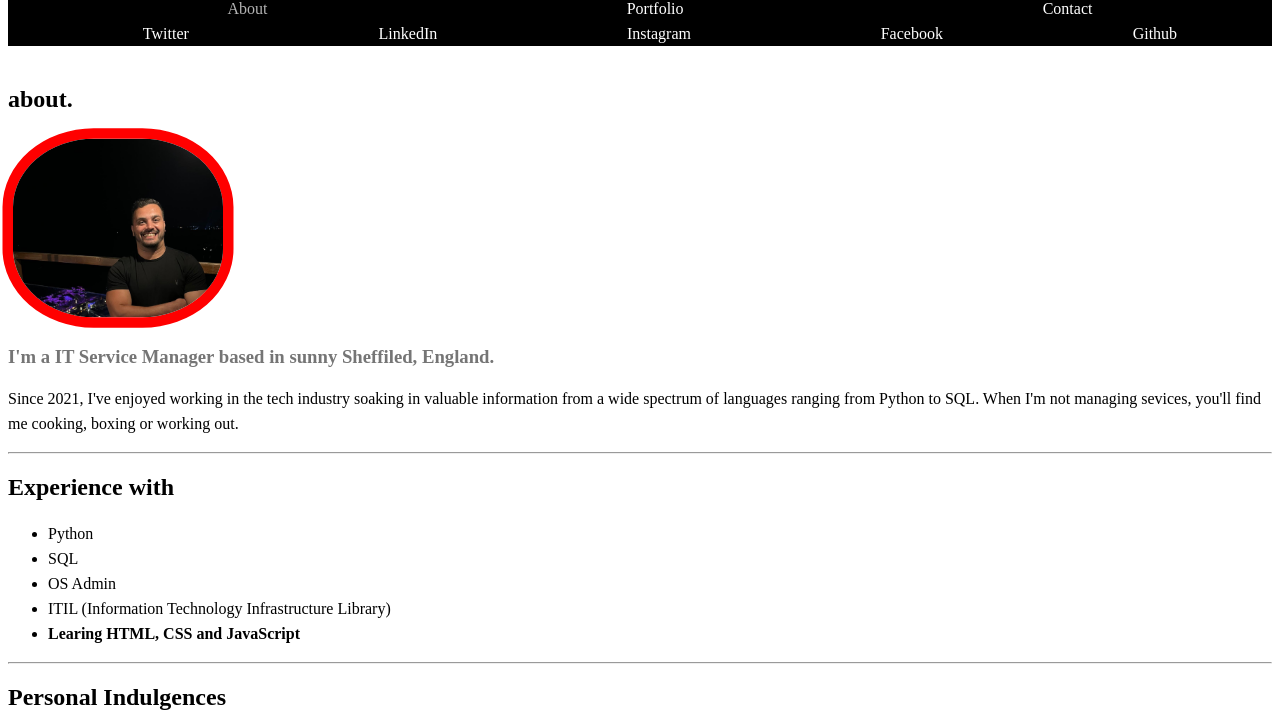
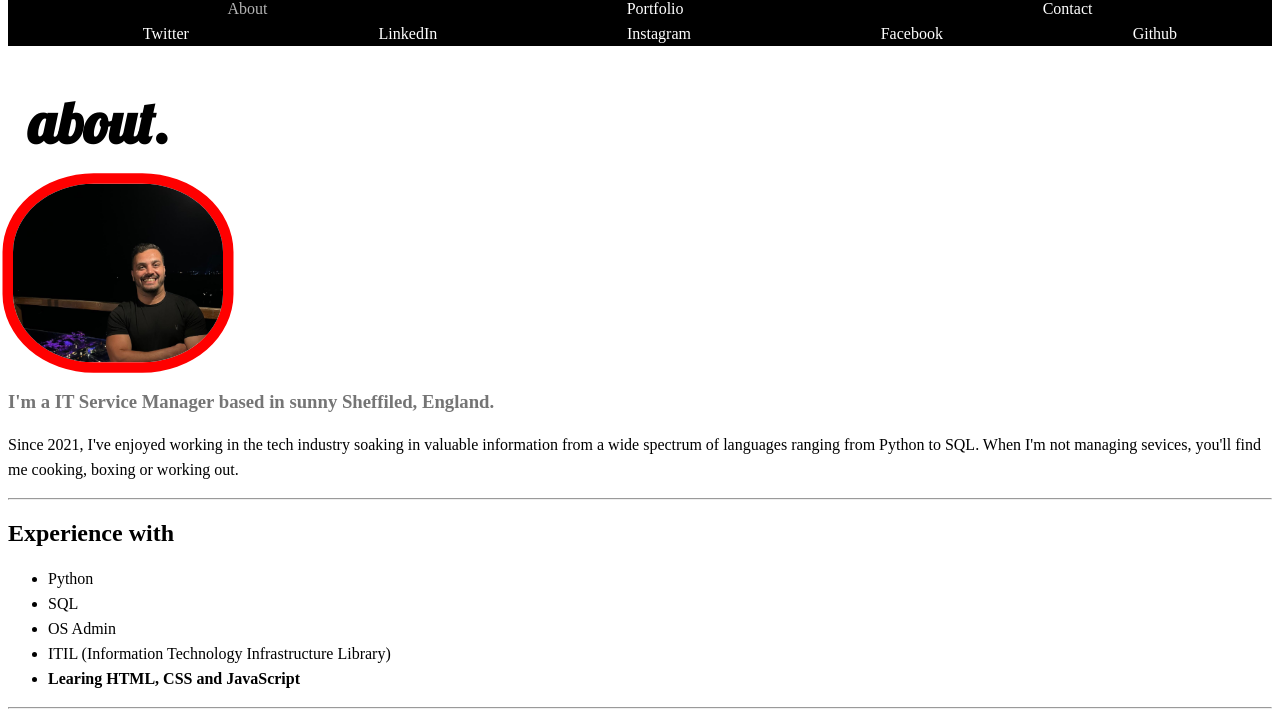
Before and after one commit to ErkanGazi20/my-portfolio, a website: page index.html in a window 1280 px wide. Shown: the top 726 px of the page. Drawn offline with Linux system fonts and the light colour scheme.

Commit message:
Changed h1 tag to inherit the Lobster font and added a margin of 20 pixels.

```diff
--- a/index.html
+++ b/index.html
@@ -4,6 +4,7 @@
     <meta charset="UTF-8">
     <meta name="viewport" content="width=device-width, initial-scale=1.0">
     <title>about Erkan Gazi</title>
+    <link href='https://fonts.googleapis.com/css?family=Lobster' rel='stylesheet'>
 </head>
 <link rel="stylesheet" type="text/css" href="style.css">
 <body>
--- a/style.css
+++ b/style.css
@@ -1,5 +1,7 @@
 h1 {
     font-family: Lobster;
+    font-size: 3.6rem;
+    margin: 20px;
 }
 
 p{
```
